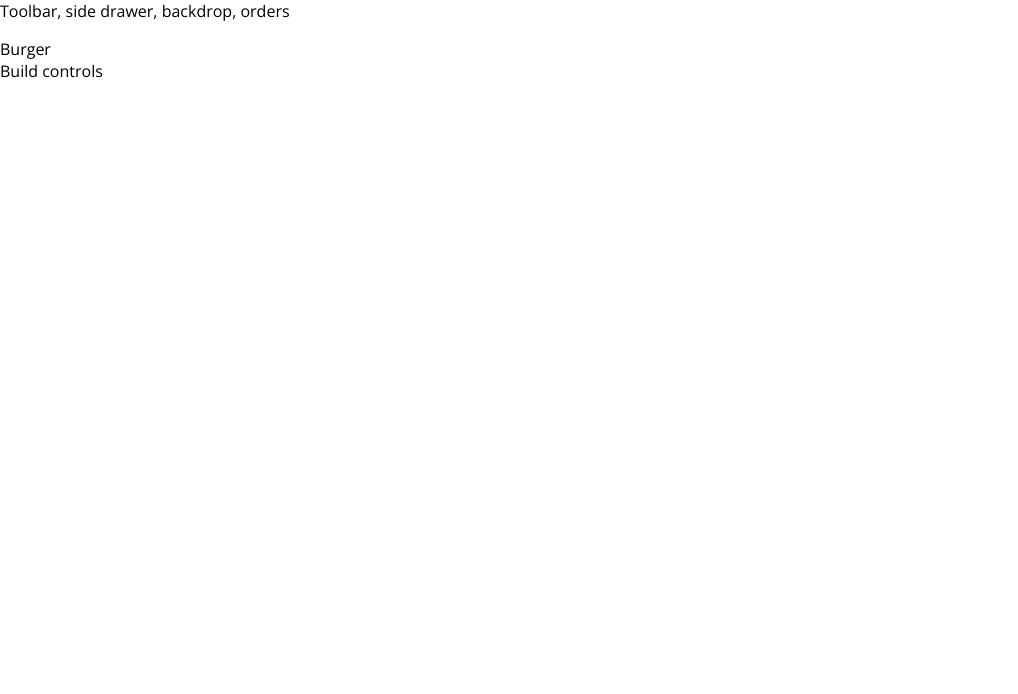
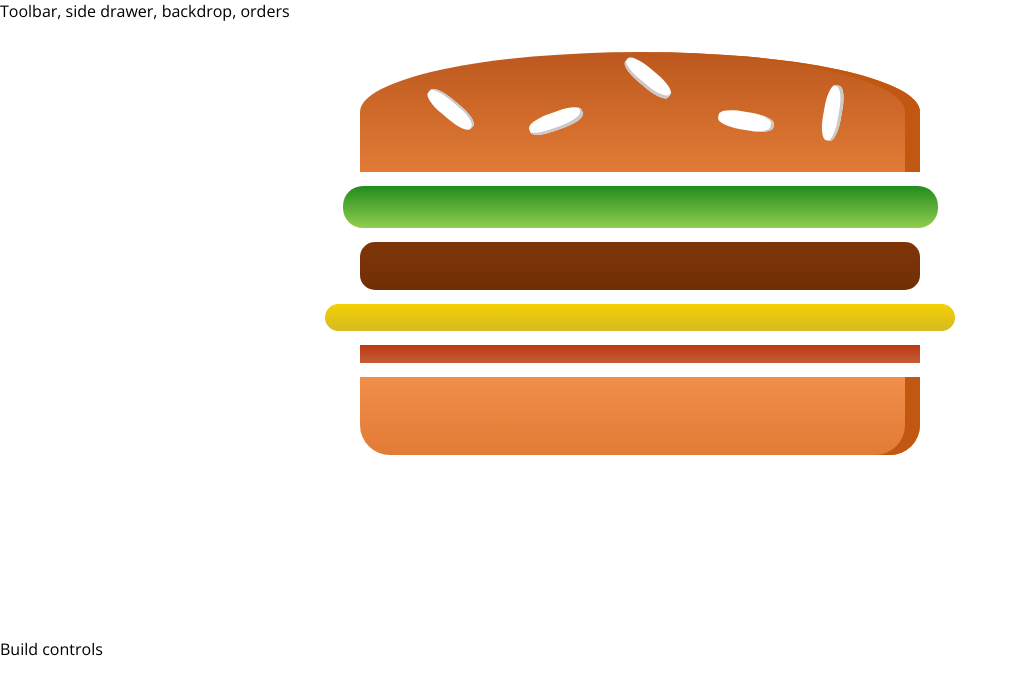
Before and after one commit to stupidJack4256/MyBurger, a React (Create React App) app: page / in a window 1280 px wide. Shown: the top 694 px of the page, without its empty margins (0-1018 px from the left). Built offline with nearby package versions, Linux system fonts and the light colour scheme.

Commit message:
added state and  installed prop typess

```diff
--- a/package.json
+++ b/package.json
@@ -6,6 +6,7 @@
     "@testing-library/jest-dom": "^4.2.4",
     "@testing-library/react": "^9.5.0",
     "@testing-library/user-event": "^7.2.1",
+    "prop-types": "^15.7.2",
     "react": "^16.13.1",
     "react-dom": "^16.13.1",
     "react-scripts": "3.4.1"
--- a/src/containers/BurgerBuilder/BurgerBuilder.js
+++ b/src/containers/BurgerBuilder/BurgerBuilder.js
@@ -1,11 +1,22 @@
 import React, {Component} from 'react';
 import Aux from '../../hoc/Auxilliary';
+import Burger from '../../components/Burger/Burger';
 
 class BurgerBuilder extends Component {
+
+	state = {
+		ingredients: {
+			salad: 1,
+			meat: 1,
+			cheese: 1,
+			bacon: 1
+		}
+	}
+
 	render(){
 		return(
 			<Aux>
-				<div>Burger</div>
+				<Burger ingredients = {this.state.ingredients} />
 				<div>Build controls</div>
 			</Aux>
 		)
```
